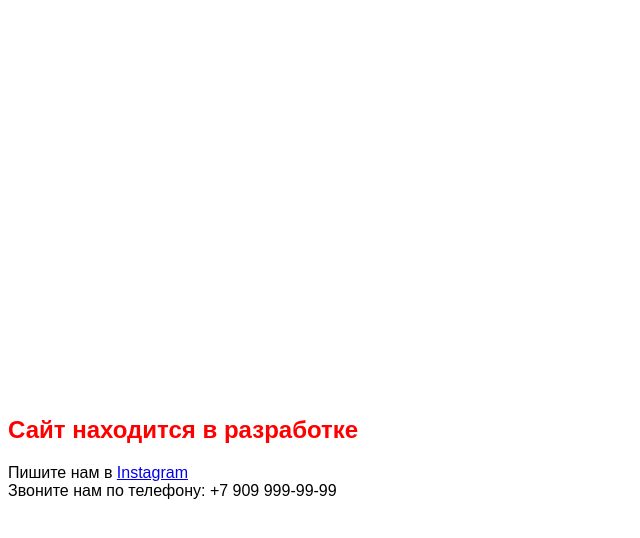
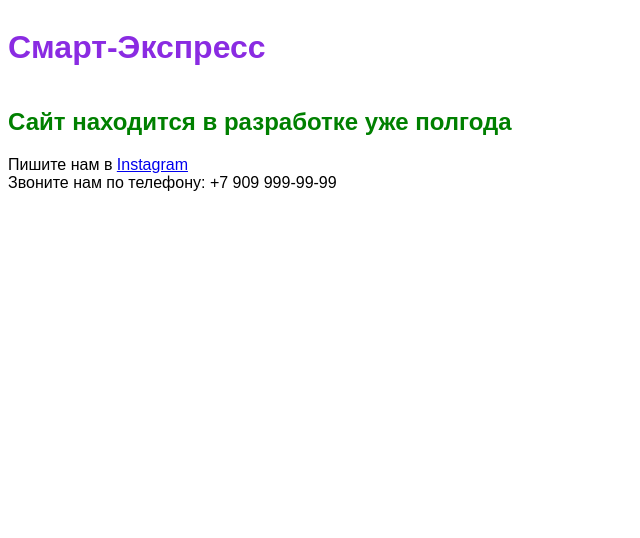
Before and after one commit to Catmandt/3.team-work-in-git, a plain HTML site: page index.html in a window 1280 px wide. Shown: the whole page, without its empty margins (0-640 px from the left). Drawn offline with Linux system fonts and the light colour scheme.

Commit message:
readme added color index change

```diff
--- a/index.html
+++ b/index.html
@@ -7,7 +7,7 @@
 </head>
 <body>
     <h1>Смарт-Экспресс</h1>
-    <h2>Сайт находится в разработке</h1>
+    <h2>Сайт находится в разработке уже полгода </h1>
     <div>Пишите нам в <a href="htpps://www.instagram.com/skillbox.ru" target="_blank">Instagram</a></div>
     <div>Звоните нам по телефону: +7 909 999-99-99</div>
 </body>
--- a/styles.css
+++ b/styles.css
@@ -5,7 +5,7 @@ html, body {
 body {
   display: flex;
   flex-direction: column;
-  justify-content: center;
+  justify-content: right;
   background-image: url('bg.jpeg');
   background-size: contain;
   background-repeat: no-repeat;
@@ -13,9 +13,9 @@ body {
   font-family: Arial, Helvetica, sans-serif;
 }
 h1 {
-  color: white;
+  color: blueviolet;
   cursor: url(minecraft.png), pointer;
 }
 h2 {
-  color: red;
+  color: green;
 }
```
Also changed, not shown: 1 other file.
